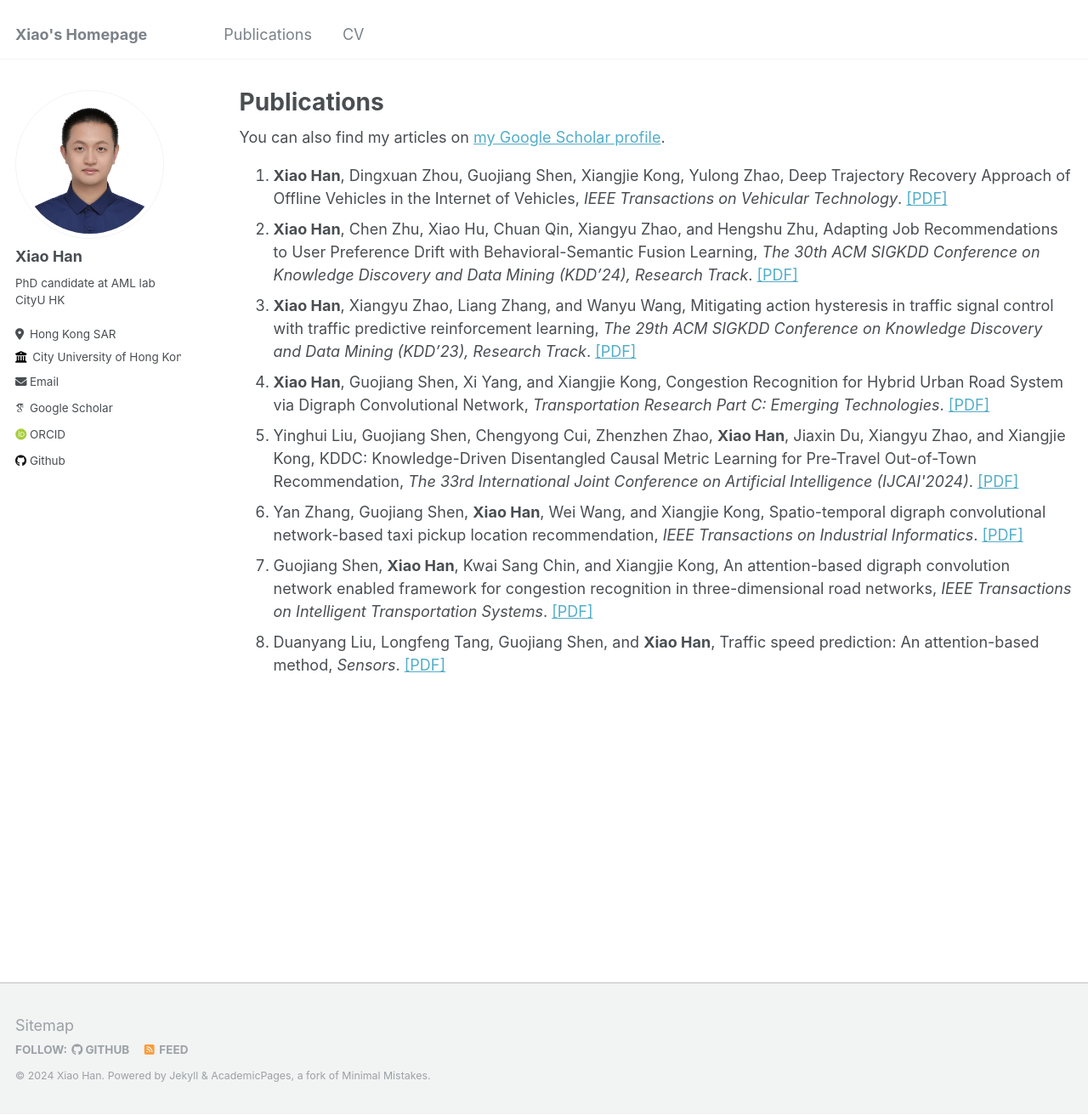
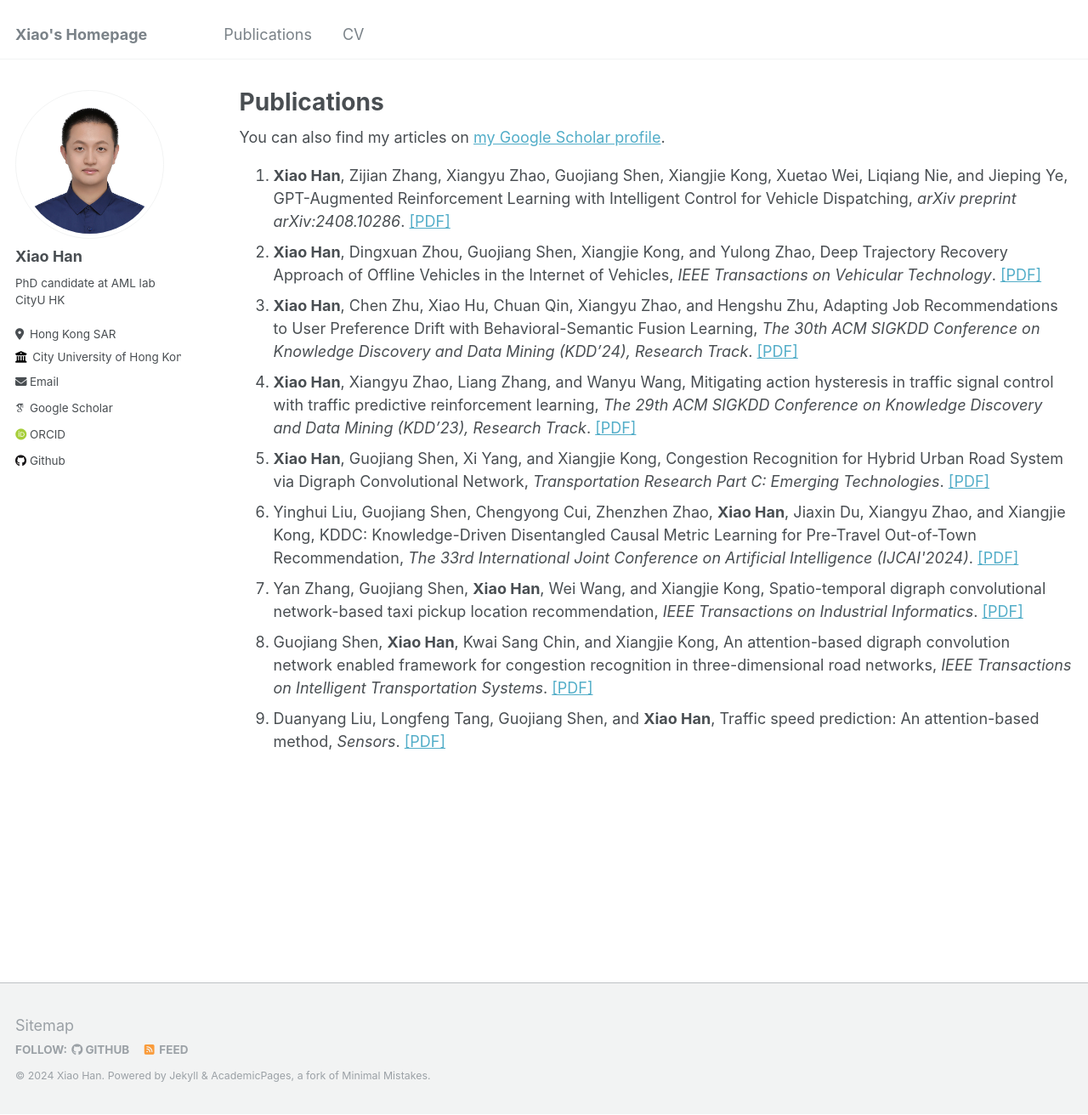
Before and after one commit to hahahenha/hahahenha.github.io, a Jekyll site: the page built from _pages/publications.md, in a window 1280 px wide and 1312 px high. Shown: the whole window at 85% size. Built offline with Jekyll 4.4.1, drawn with Linux system fonts in a browser that asks for light colours; some web fonts are replaced.

Commit message:
Update publications.md

```diff
--- a/_pages/publications.md
+++ b/_pages/publications.md
@@ -19,7 +19,13 @@ author_profile: true
 
 <ol>
   <li>
-    <Strong>Xiao Han</Strong>, Dingxuan Zhou, Guojiang Shen, Xiangjie Kong, Yulong Zhao,
+    <Strong>Xiao Han</Strong>, Zijian Zhang, Xiangyu Zhao, Guojiang Shen, Xiangjie Kong, Xuetao Wei, Liqiang Nie, and Jieping Ye,
+    GPT-Augmented Reinforcement Learning with Intelligent Control for Vehicle Dispatching,
+    <em>arXiv preprint arXiv:2408.10286</em>.
+    <a target="_blank" rel="noopener" href="https://arxiv.org/abs/2408.10286">[PDF]</a>
+  </li>
+  <li>
+    <Strong>Xiao Han</Strong>, Dingxuan Zhou, Guojiang Shen, Xiangjie Kong, and Yulong Zhao,
     Deep Trajectory Recovery Approach of Offline Vehicles in the Internet of Vehicles,
     <em>IEEE Transactions on Vehicular Technology</em>.
     <a target="_blank" rel="noopener" href="https://ieeexplore.ieee.org/document/10586793">[PDF]</a>
```
